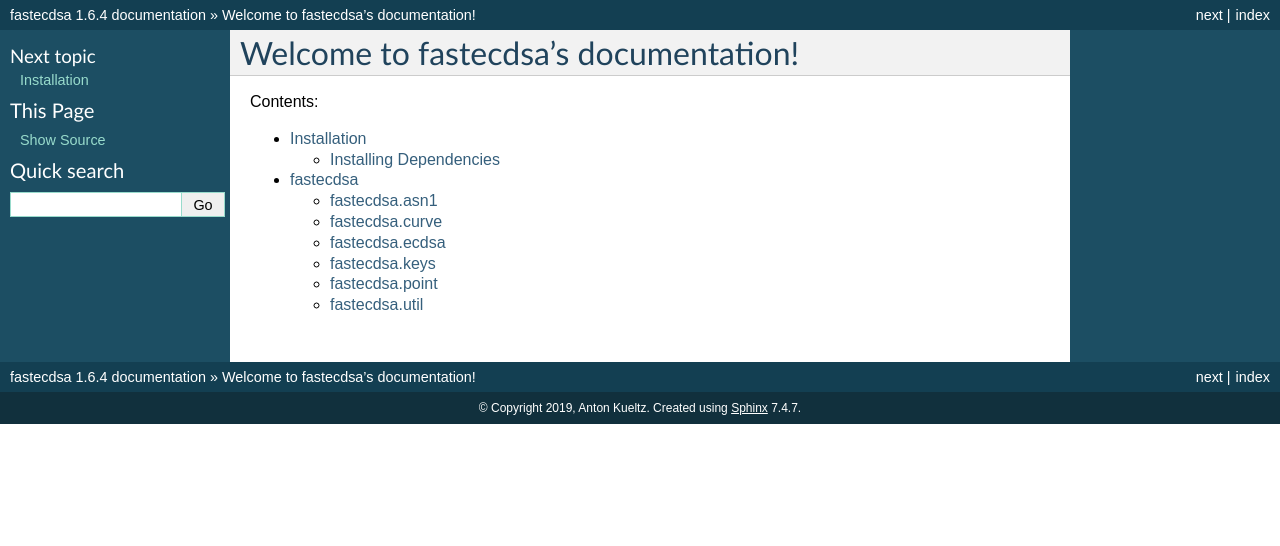
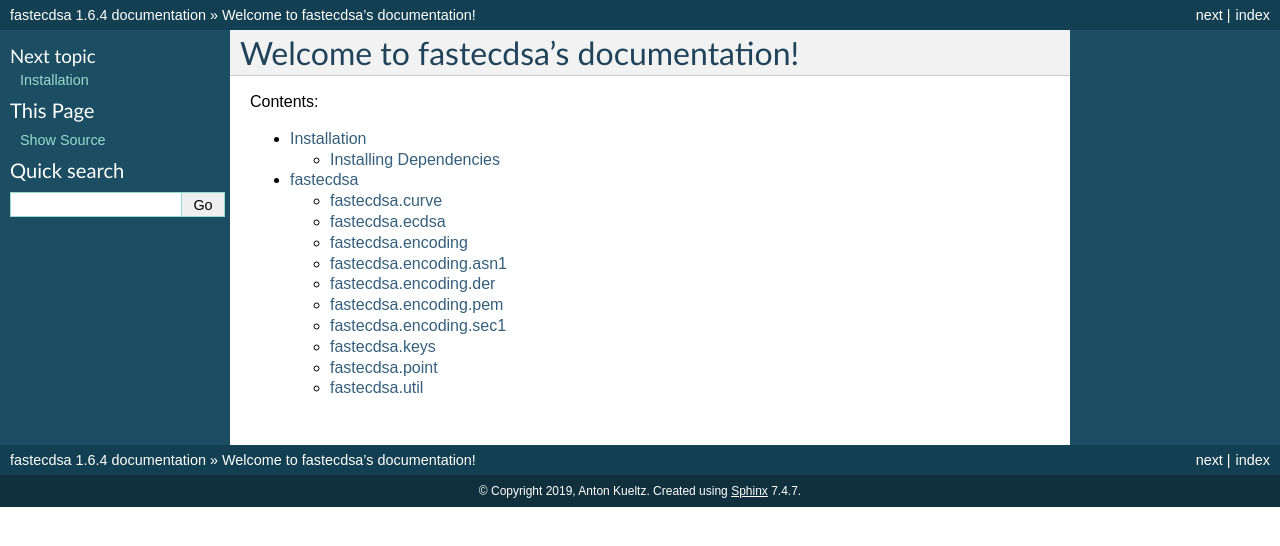
Before and after one commit to AntonKueltz/fastecdsa, a Sphinx documentation site: the page built from docs/index.rst, in a window 1280 px wide. Shown: the top 546 px of the page. Built offline with Sphinx 7.4.7, drawn with Linux system fonts in a browser that asks for light colours.

Commit message:
update docs

```diff
--- a/docs/fastecdsa.rst
+++ b/docs/fastecdsa.rst
@@ -20,6 +13,41 @@
 ---------------
 
 .. automodule:: fastecdsa.ecdsa
+    :members:
+    :show-inheritance:
+
+fastecdsa.encoding
+------------------
+
+.. automodule:: fastecdsa.encoding
+    :members:
+    :show-inheritance:
+
+fastecdsa.encoding.asn1
+-----------------------
+
+.. automodule:: fastecdsa.encoding.asn1
+    :members:
+    :show-inheritance:
+
+fastecdsa.encoding.der
+----------------------
+
+.. automodule:: fastecdsa.encoding.der
+    :members:
+    :show-inheritance:
+
+fastecdsa.encoding.pem
+----------------------
+
+.. automodule:: fastecdsa.encoding.pem
+    :members:
+    :show-inheritance:
+
+fastecdsa.encoding.sec1
+-----------------------
+
+.. automodule:: fastecdsa.encoding.sec1
     :members:
     :show-inheritance:
 
```
Also changed, not shown: other parts of docs/fastecdsa.rst (+0 -7 lines), 2 other files.
